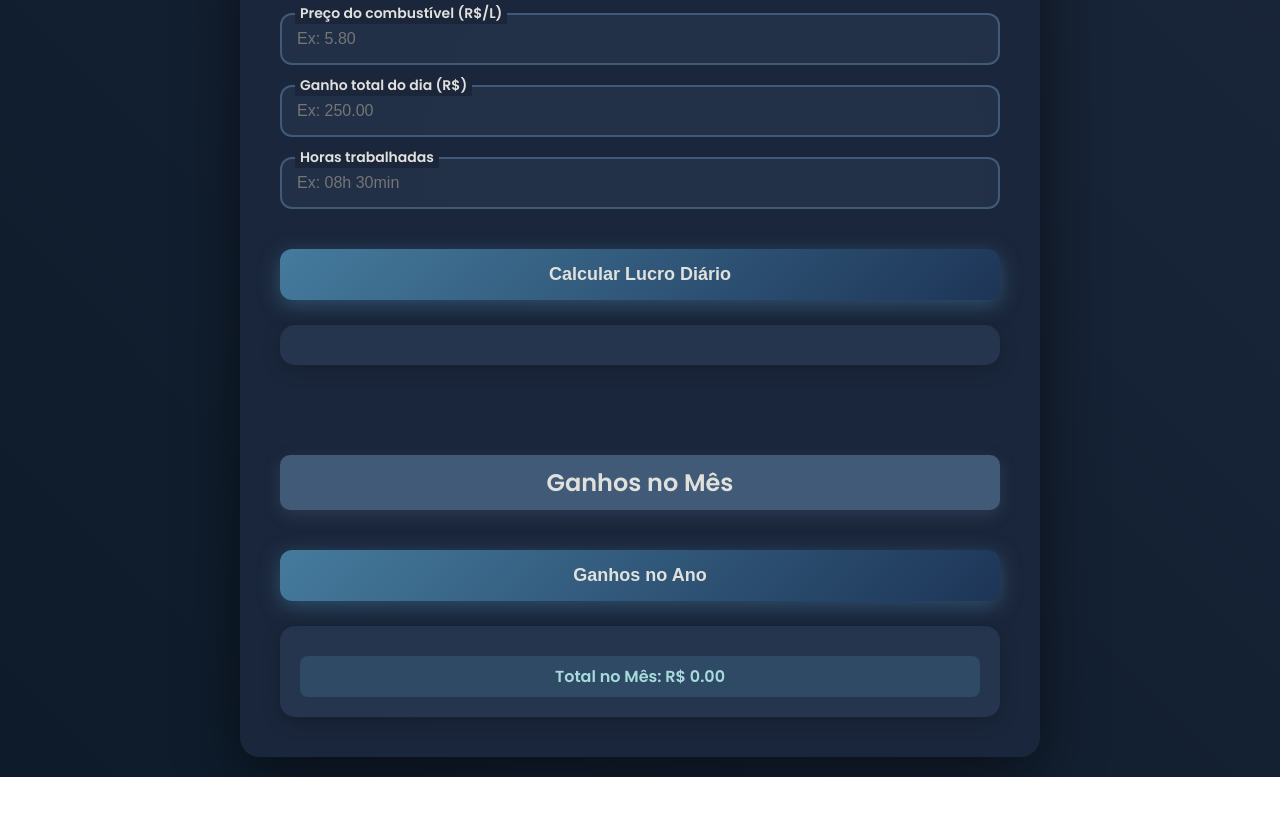
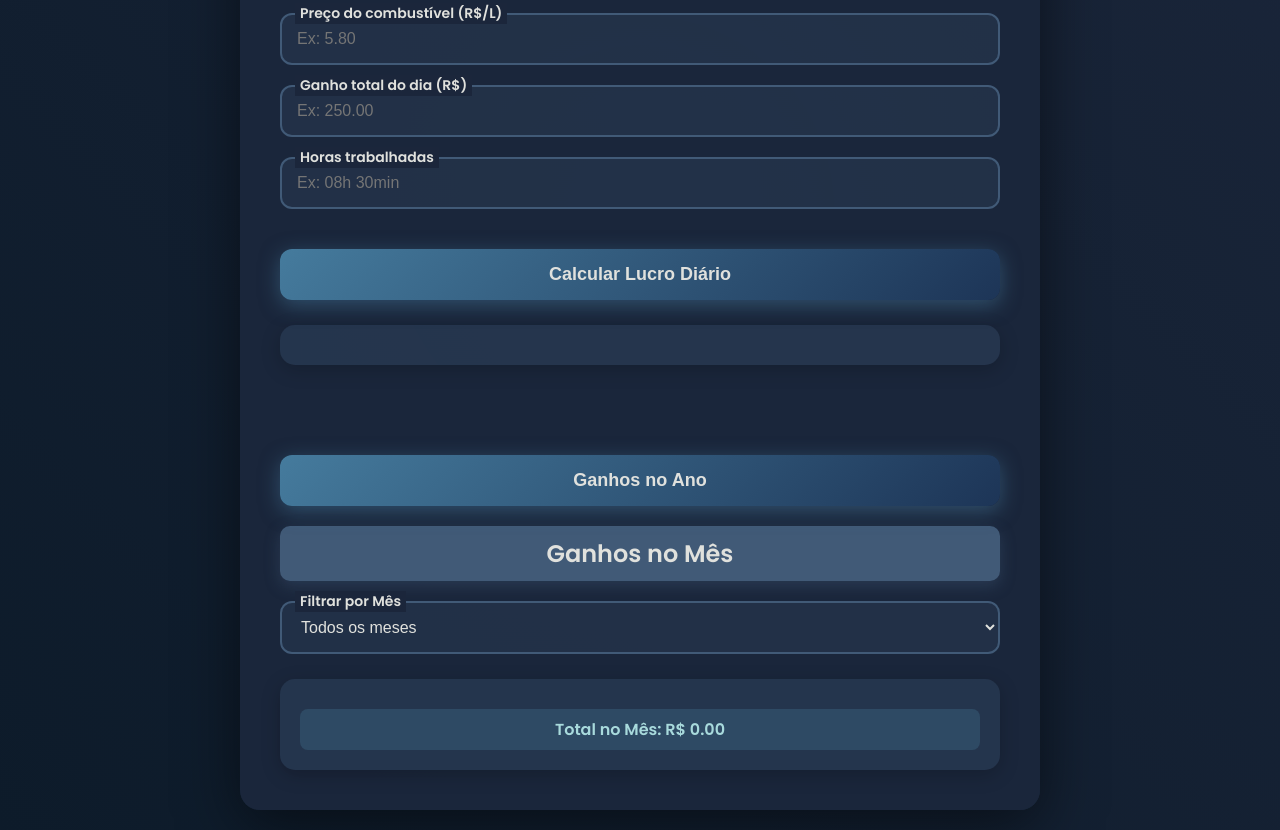
Before and after one commit to F-lapa/Uber, a plain HTML site: page index.html in a window 1280 px wide. Shown: the part 411-1241 px from the top of the page. Before the commit the page ends 1188 px from the top, so only its background shows below. Drawn offline with Linux system fonts and the light colour scheme.

Commit message:
Update index.html

```diff
--- a/index.html
+++ b/index.html
@@ -89,7 +89,7 @@
             transition: all 0.3s;
         }
 
-        input {
+        input, select {
             width: 100%;
             padding: 15px;
             border: 2px solid #415a77;
@@ -100,7 +100,7 @@
             transition: all 0.3s ease;
         }
 
-        input:focus {
+        input:focus, select:focus {
             border-color: #a8dadc;
             box-shadow: 0 0 10px rgba(168, 218, 220, 0.5);
             background: rgba(65, 90, 119, 0.4);
@@ -217,7 +217,7 @@
             border-radius: 15px;
             padding: 20px;
             width: 90%;
-            max-width: 400px;
+            max-width: 450px;
             box-shadow: 0 10px 30px rgba(0, 0, 0, 0.5);
             color: #e0e1dd;
             animation: zoomIn 0.3s ease-in-out;
@@ -260,7 +260,6 @@
 
         /* Estilo do Modal de Detalhes */
         #detalhesBox {
-            max-width: 450px;
             padding: 25px;
             background: linear-gradient(135deg, #1b263b, #2a3b5a);
             border: 1px solid #415a77;
@@ -280,7 +279,7 @@
         #detalhesBox .detalhes-content {
             display: grid;
             grid-template-columns: 1fr 1fr;
-            gap: 15px;
+            gap: 15px 20px;
             font-size: 14px;
         }
 
@@ -415,7 +414,7 @@
             h2 {
                 font-size: 28px;
             }
-            button, input {
+            button, input, select {
                 font-size: 14px;
             }
             #listaMensal li {
@@ -465,12 +464,30 @@
 
             <button onclick="calcularDiario()">Calcular Lucro Diário</button>
             <div id="resultadoDiario"></div>
+        </div>
 
-            <div class="section">
-                <h3>Ganhos no Mês</h3>
-                <button onclick="mostrarGanhosAno()">Ganhos no Ano</button>
-                <div id="listaMensal"></div>
+        <div class="section">
+            <button onclick="mostrarGanhosAno()">Ganhos no Ano</button>
+            <h3>Ganhos no Mês</h3>
+            <div class="input-group">
+                <label>Filtrar por Mês</label>
+                <select id="filtroMes" onchange="atualizarListaMensal()">
+                    <option value="">Todos os meses</option>
+                    <option value="01">Janeiro</option>
+                    <option value="02">Fevereiro</option>
+                    <option value="03">Março</option>
+                    <option value="04">Abril</option>
+                    <option value="05">Maio</option>
+                    <option value="06">Junho</option>
+                    <option value="07">Julho</option>
+                    <option value="08">Agosto</option>
+                    <option value="09">Setembro</option>
+                    <option value="10">Outubro</option>
+                    <option value="11">Novembro</option>
+                    <option value="12">Dezembro</option>
+                </select>
             </div>
+            <div id="listaMensal"></div>
         </div>
     </div>
 
@@ -578,6 +595,7 @@
                 ganhoPorKm
             });
             salvarDados();
+            atualizarListaMensal();
 
             const resultadoDiarioDiv = document.getElementById('resultadoDiario');
             resultadoDiarioDiv.style.display = 'block';
@@ -591,21 +609,24 @@
                 Ganho por Hora: R$ ${ganhoPorHora.toFixed(2)}<br>
                 <strong>Ganho por KM: R$ ${ganhoPorKm.toFixed(2)}</strong>
             `;
-
-            atualizarListaMensal();
         }
 
         function atualizarListaMensal() {
             const listaMensalDiv = document.getElementById('listaMensal');
+            const filtroMes = document.getElementById('filtroMes').value;
             listaMensalDiv.style.display = 'block';
 
             let totalMensal = 0;
             let listaHTML = '<ul>';
-            ganhosMensais.forEach((ganho, index) => {
+            const ganhosFiltrados = filtroMes
+                ? ganhosMensais.filter(ganho => ganho.data.split('/')[1] === filtroMes)
+                : ganhosMensais;
+
+            ganhosFiltrados.forEach((ganho, index) => {
                 listaHTML += `
-                    <li onclick="mostrarDetalhes(${index})">
+                    <li onclick="mostrarDetalhes(${ganhosMensais.indexOf(ganho)})">
                         ${ganho.data}: R$ ${ganho.lucro.toFixed(2)}
-                        <button onclick="event.stopPropagation(); mostrarDialog(${index})">Deletar</button>
+                        <button onclick="event.stopPropagation(); mostrarDialog(${ganhosMensais.indexOf(ganho)})">Deletar</button>
                     </li>`;
                 totalMensal += ganho.lucro;
             });
@@ -630,20 +651,20 @@
                     ${ganho.kmTotalDia.toFixed(1)} km
                 </div>
                 <div class="detalhes-item">
+                    <span>Ganho Total</span>
+                    R$ ${ganho.ganhoTotalDia.toFixed(2)}
+                </div>
+                <div class="detalhes-item">
+                    <span>Horas Trabalhadas</span>
+                    ${ganho.horasTrabalhadasInput}
+                </div>
+                <div class="detalhes-item">
                     <span>Litros Consumidos</span>
                     ${(ganho.kmTotalDia / ganho.consumo).toFixed(2)} L
                 </div>
                 <div class="detalhes-item">
                     <span>Gasto Combustível</span>
                     R$ ${(ganho.kmTotalDia / ganho.consumo * ganho.precoCombustivel).toFixed(2)}
-                </div>
-                <div class="detalhes-item">
-                    <span>Ganho Total</span>
-                    R$ ${ganho.ganhoTotalDia.toFixed(2)}
-                </div>
-                <div class="detalhes-item">
-                    <span>Horas Trabalhadas</span>
-                    ${ganho.horasTrabalhadasInput}
                 </div>
                 <div class="detalhes-item highlight">
                     <span>Ganho por KM</span>
```
